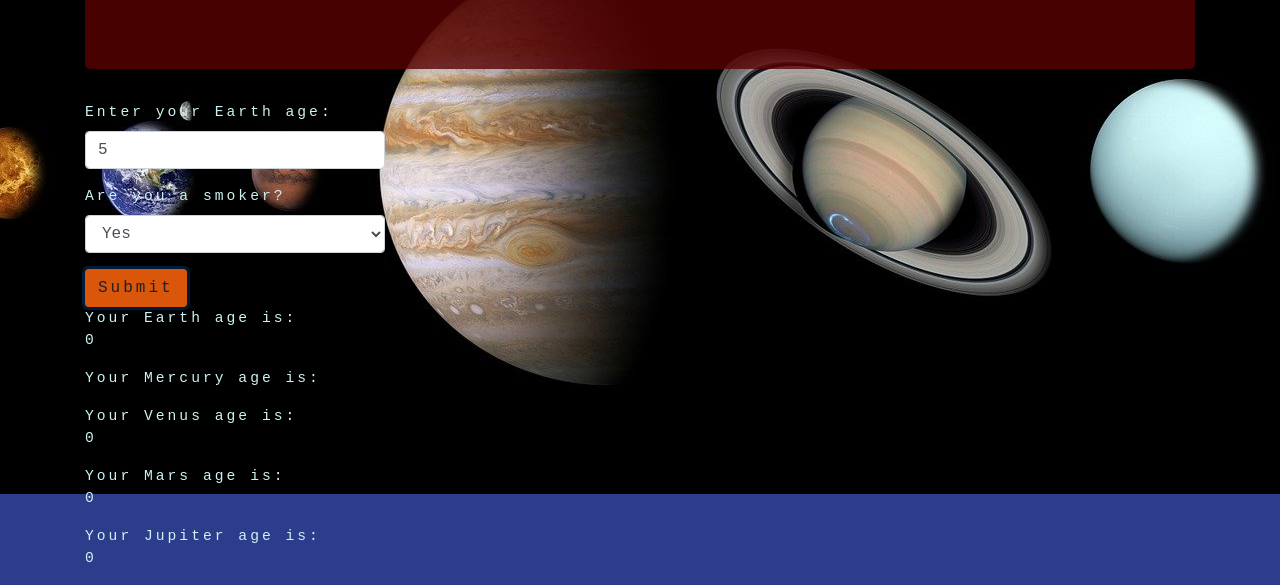
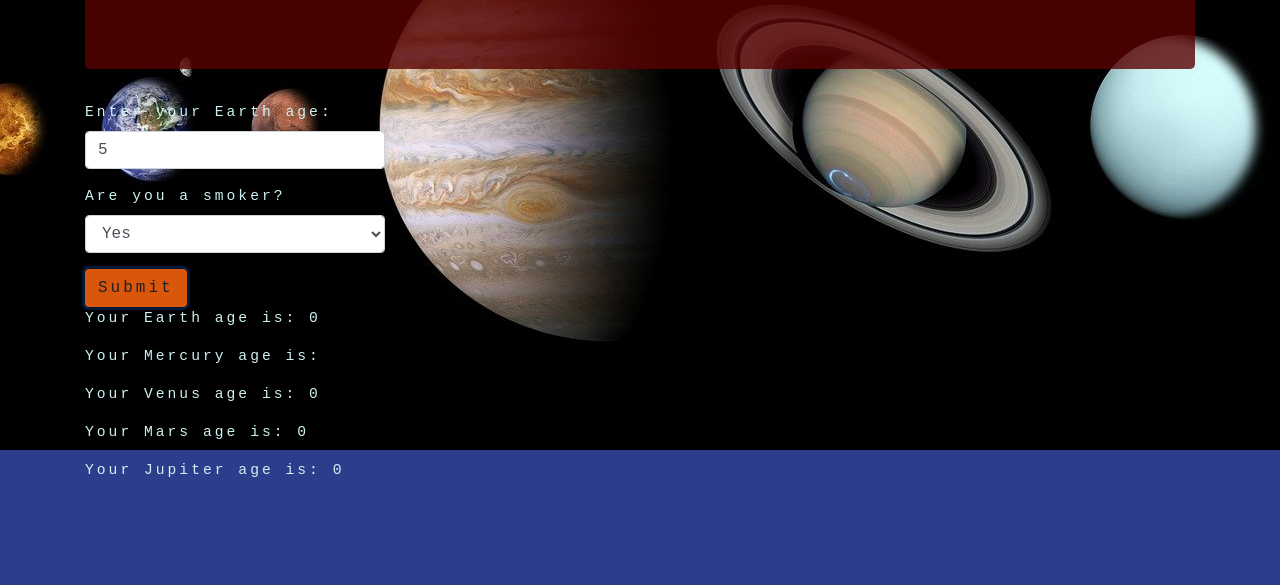
Before and after one commit to dani-t-codes/super-galactic, a website built with webpack: page src/index.html in a window 1280 px wide. Both pictures are taken after typing "5" into the empty fields and a click on the button "Submit". Shown: the part 238-823 px from the top of the page. After the commit the page ends 800 px from the top, so only its background shows below. Built offline with nearby package versions, Linux system fonts and the light colour scheme.

Commit message:
Add span IDs for displaying results of planetary ages

```diff
--- a/src/index.html
+++ b/src/index.html
@@ -23,16 +23,11 @@
         </div>
         <button type="submit" class="btn" id="submit-button">Submit</button>
         <div id="display-results">
-          Your Earth age is:
-          <p id="show-earth-age"></p>
-          Your Mercury age is:
-          <p id="show-mercury-age"></p>
-          Your Venus age is:
-          <p id="show-venus-age"></p>
-          Your Mars age is:
-          <p id="show-mars-age"></p>
-          Your Jupiter age is:
-          <p id="show-jupiter-age"></p>
+          <p>Your Earth age is: <span id="show-earth-age"></span></p>
+          <p>Your Mercury age is: <span id="show-mercury-age"></span></p>
+          <p>Your Venus age is: <span id="show-venus-age"></span></p>
+          <p>Your Mars age is: <span id="show-mars-age"></span></p>
+          <p>Your Jupiter age is: <span id="show-jupiter-age"></span></p>
         </div>
       </form>
     </div>
```
